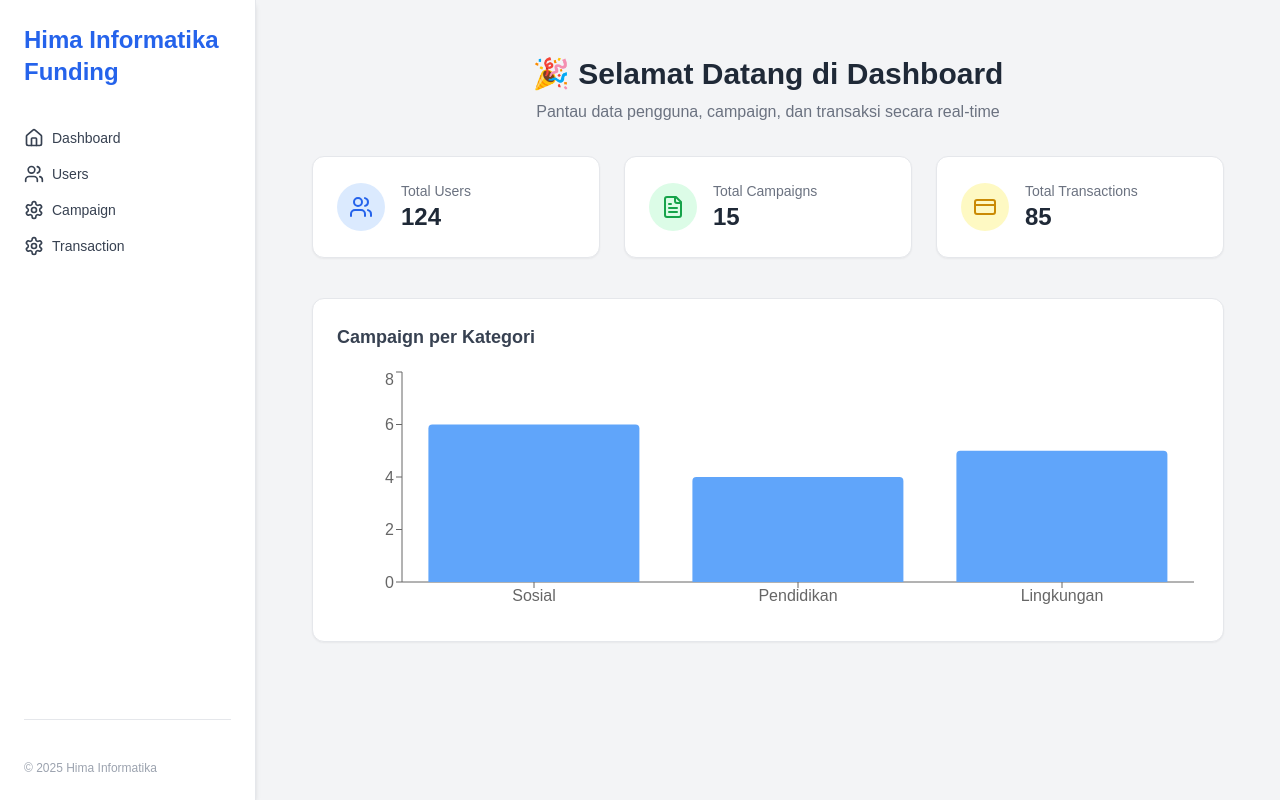
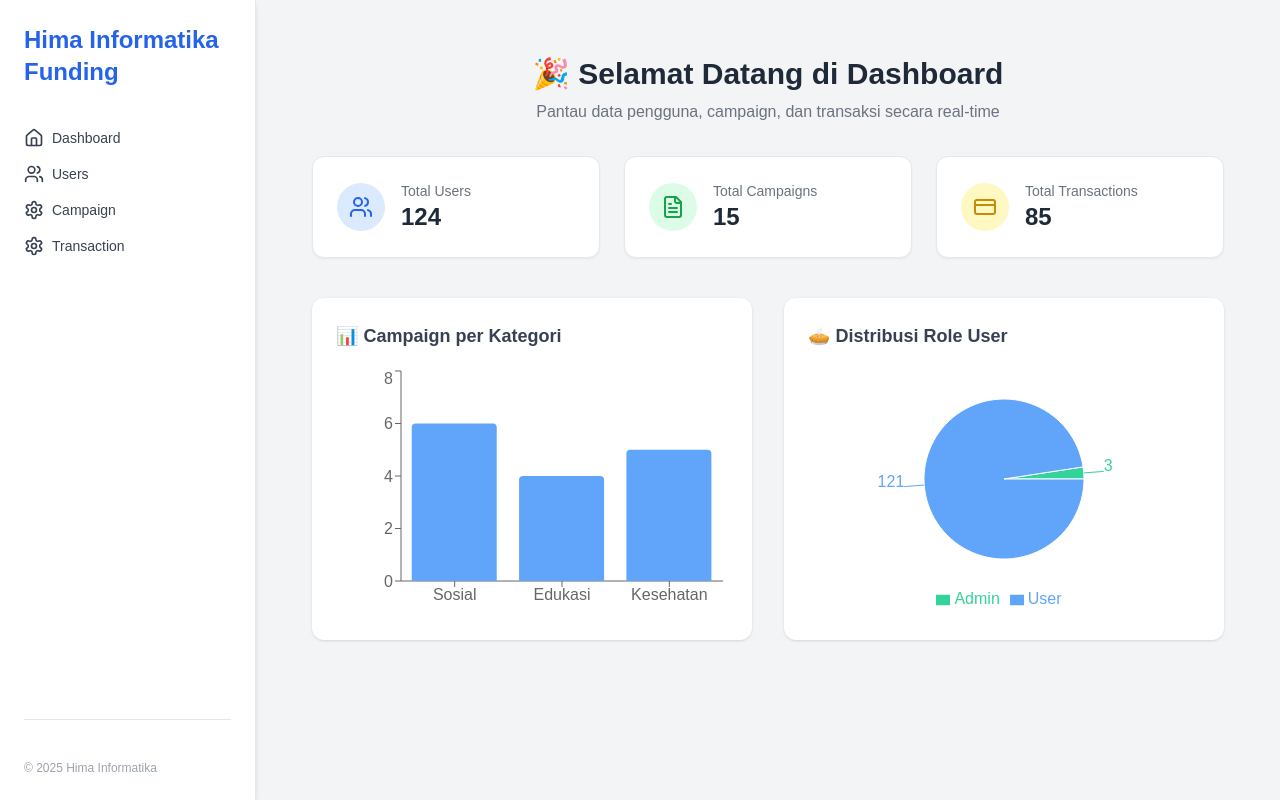
Before and after one commit to muhammadarifmartadinataa/Innovation-Funding-Platform-by-HIMA-Informatika, a Next.js app in the folder cms-innovation-funding/: page / in a window 1280 px wide. Built offline with nearby package versions, Linux system fonts and the light colour scheme.

Commit message:
Risma: Menambahkan Pie Chart di dashboard

```diff
--- a/cms-innovation-funding/app/page.tsx
+++ b/cms-innovation-funding/app/page.tsx
@@ -1,20 +1,29 @@
 'use client';
 
 import { Users, FileText, CreditCard } from "lucide-react";
-import { ResponsiveContainer, BarChart, XAxis, YAxis, Tooltip, Bar } from "recharts";
+import {
+  BarChart, Bar, XAxis, YAxis, Tooltip, ResponsiveContainer, PieChart, Pie, Cell, Legend
+} from 'recharts';
 
-// Contoh data untuk Bar Chart
+export default function HomePage() {
+  // Data dummy
   const campaignCategoryData = [
-  { name: "Sosial", count: 6 },
-  { name: "Pendidikan", count: 4 },
-  { name: "Lingkungan", count: 5 },
+    { name: 'Sosial', count: 6 },
+    { name: 'Edukasi', count: 4 },
+    { name: 'Kesehatan', count: 5 },
   ];
 
-export default function HomePage() {
+  const userRoleData = [
+    { name: 'Admin', value: 3 },
+    { name: 'User', value: 121 },
+  ];
+
+  const COLORS = ['#34d399', '#60a5fa'];
+
   return (
     <div className="p-6 max-w-7xl mx-auto">
 
-      {/* Title and Welcome Message */}
+      {/* 🟦 Title */}
       <div className="text-center mb-8">
         <h1 className="text-3xl font-bold text-gray-800 mb-2">
           🎉 Selamat Datang di Dashboard
@@ -24,10 +33,9 @@ export default function HomePage() {
         </p>
       </div>
 
-      {/* Statistik Grid */}
+      {/* 🔷 Kartu Statistik */}
       <div className="grid grid-cols-1 sm:grid-cols-2 lg:grid-cols-3 gap-6 mb-10">
-
-        {/* Total Users */}
+        {/* Users */}
         <div className="bg-white border rounded-xl shadow-sm hover:shadow-md transition p-6">
           <div className="flex items-center gap-4">
             <div className="bg-blue-100 p-3 rounded-full">
@@ -40,7 +48,7 @@ export default function HomePage() {
           </div>
         </div>
 
-        {/* Total Campaigns */}
+        {/* Campaign */}
         <div className="bg-white border rounded-xl shadow-sm hover:shadow-md transition p-6">
           <div className="flex items-center gap-4">
             <div className="bg-green-100 p-3 rounded-full">
@@ -53,7 +61,7 @@ export default function HomePage() {
           </div>
         </div>
 
-        {/* Total Transactions */}
+        {/* Transactions */}
         <div className="bg-white border rounded-xl shadow-sm hover:shadow-md transition p-6">
           <div className="flex items-center gap-4">
             <div className="bg-yellow-100 p-3 rounded-full">
@@ -65,12 +73,14 @@ export default function HomePage() {
             </div>
           </div>
         </div>
-
       </div>
 
-      {/* Grafik Bar Campaign per Kategori */}
-      <div className="bg-white border rounded-xl shadow-sm hover:shadow-md transition p-6">
-        <h3 className="text-lg font-semibold text-gray-700 mb-4">Campaign per Kategori</h3>
+      {/* 📊 Diagram */}
+      <div className="grid grid-cols-1 md:grid-cols-2 gap-8">
+
+        {/* Bar Chart */}
+        <div className="bg-white rounded-xl shadow p-6">
+          <h3 className="text-lg font-semibold text-gray-700 mb-4">📊 Campaign per Kategori</h3>
           <ResponsiveContainer width="100%" height={250}>
             <BarChart data={campaignCategoryData}>
               <XAxis dataKey="name" />
@@ -81,6 +91,30 @@ export default function HomePage() {
           </ResponsiveContainer>
         </div>
 
+        {/* Pie Chart */}
+        <div className="bg-white rounded-xl shadow p-6">
+          <h3 className="text-lg font-semibold text-gray-700 mb-4">🥧 Distribusi Role User</h3>
+          <ResponsiveContainer width="100%" height={250}>
+            <PieChart>
+              <Pie
+                data={userRoleData}
+                cx="50%"
+                cy="50%"
+                label
+                outerRadius={80}
+                dataKey="value"
+              >
+                {userRoleData.map((entry, index) => (
+                  <Cell key={`cell-${index}`} fill={COLORS[index % COLORS.length]} />
+                ))}
+              </Pie>
+              <Tooltip />
+              <Legend />
+            </PieChart>
+          </ResponsiveContainer>
+        </div>
+
+      </div>
     </div>
   );
 }
```
Lines whose indentation alone changed are shown as unchanged.
